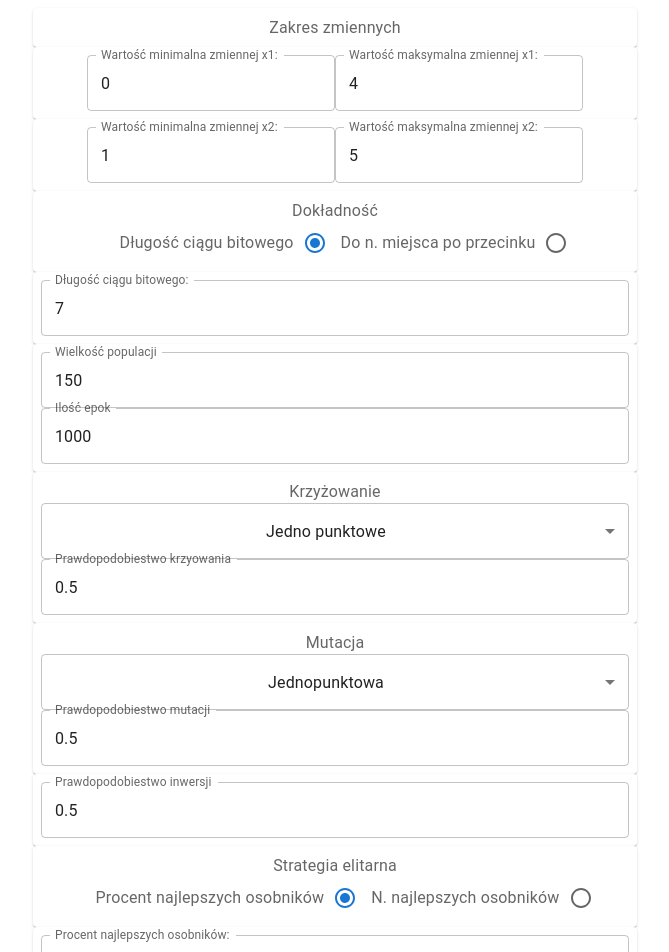
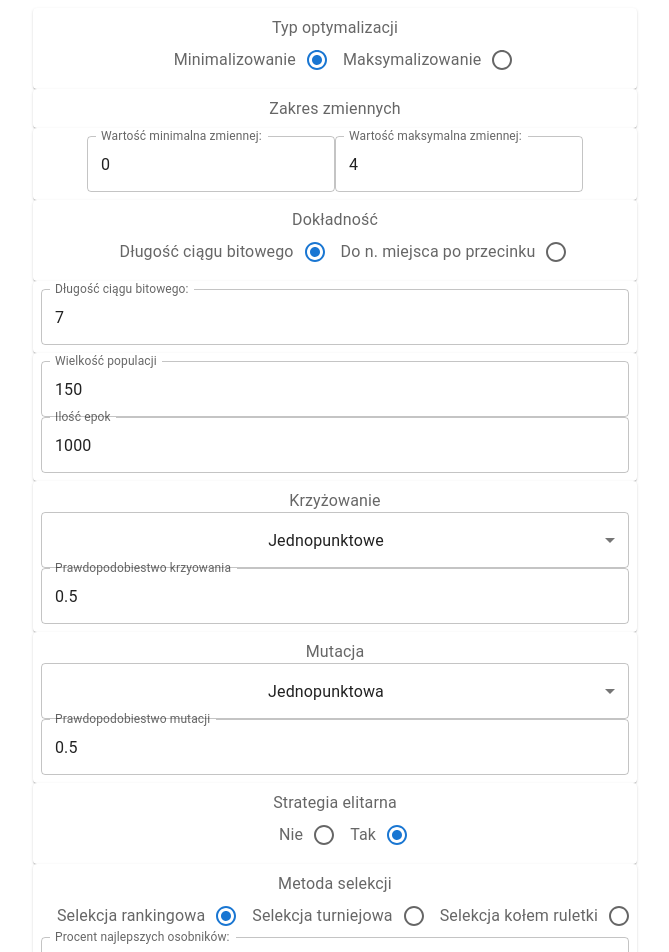
Before and after one commit to pdelfidali/ObliczeniaEwolucyjne, a React (Create React App) app in the folder react-app/: page / in a window 1280 px wide. Shown: the part 200-1152 px from the top of the page, without its empty margins (305-974 px from the left). Built offline with nearby package versions, Linux system fonts and the light colour scheme.

Commit message:
front fixes and addons idk

```diff
--- a/react-app/src/App.js
+++ b/react-app/src/App.js
@@ -3,12 +3,9 @@ import { useState } from "react";
 import "./App.css";
 import { ConfigForm } from "./components/ConfigForm";
 import { Plot } from "./components/Plot";
-import { Progress } from "./components/Progress";
 
 function App() {
   const [process_id, set_process_id] = useState(null);
-  const [process_finished, set_process_finished] = useState(false);
-  const [plot_path, set_plot_path] = useState(null);
 
   return (
     <Stack
@@ -18,16 +15,10 @@ function App() {
       style={{ minHeight: "100vh" }}
     >
       <Typography variant="h1">Obliczenia Ewolucyjne</Typography>
-      {process_id === null && !process_finished && (
+      {process_id === null && (
         <ConfigForm set_process_id={(id) => set_process_id(id)} />
       )}
-      {process_id !== null && !process_finished && (
-        <Progress
-          process_id={process_id}
-          set_process_finished={() => set_process_finished(true)}
-        />
-      )}
-      {process_finished && <Plot filename={"68baa72c-ef2a-45d8-923b-8c8f5724b794.png"} />}
+      {process_id !== null && <Plot process_id={process_id} />}
     </Stack>
   );
 }
--- a/react-app/src/components/ConfigForm.js
+++ b/react-app/src/components/ConfigForm.js
@@ -12,23 +12,13 @@ import {
   MenuItem,
   Button,
 } from "@mui/material";
-import { styled } from "@mui/material/styles";
-
-const Item = styled(Paper)(({ theme }) => ({
-  backgroundColor: theme.palette.mode === "dark" ? "#1A2027" : "#fff",
-  ...theme.typography.body2,
-  padding: theme.spacing(1),
-  textAlign: "center",
-  color: theme.palette.text.secondary,
-}));
+ import { Item } from "./Item";
 
 export const ConfigForm = (props) => {
   const formik = useFormik({
     initialValues: {
-      x1MaxVal: 4,
-      x1MinVal: 0,
-      x2MaxVal: 5,
-      x2MinVal: 1,
+      minValue: 0,
+      maxValue: 4,
       precisionType: "bitsLength",
       precisionVal: 7,
       populationSize: 150,
@@ -38,10 +28,10 @@ export const ConfigForm = (props) => {
     mutationType: "one",
     mutationProbability: 0.5,
     inversionProbability: 0.5,
-    eliteStrategyType: "percent",
-    eliteStrategyValue: 25,
+    eliteStrategy: true,
     selectionType: "rank",
     selectionValue: 0.3,
+    optimizationMode: "min"
     },
     onSubmit: (values) => {
       const requestOptions = {
@@ -57,47 +47,65 @@ export const ConfigForm = (props) => {
     },
   });
 
+  let selectionLabel;
+  switch(formik.values.selectionType){
+    case "rank":
+      selectionLabel = "Procent najlepszych osobników:"
+      break;
+    case "roulette":
+      selectionLabel = "Ilość losowań:"
+      break;
+    default:
+      selectionLabel = "Wielkość turnieju:"
+      break;
+  }
+
   return (
       <form onSubmit={formik.handleSubmit}>
+        <Item>
+          <FormControl>
+            <FormLabel>Typ optymalizacji</FormLabel>
+            <RadioGroup
+              row
+              name="optimizationMode"
+              onChange={formik.handleChange}
+              value={formik.values.optimizationMode}
+            >
+              <FormControlLabel
+                value={"min"}
+                control={<Radio />}
+                label="Minimalizowanie"
+                labelPlacement="start"
+              />
+              <FormControlLabel
+                value={"max"}
+                control={<Radio />}
+                label="Maksymalizowanie"
+                labelPlacement="start"
+              />
+            </RadioGroup>
+          </FormControl>
+        </Item>
         <Item>
           <FormLabel>Zakres zmiennych</FormLabel>
         </Item>
         <Item>
           <TextField
             type="number"
-            label="Wartość minimalna zmiennej x1:"
-            id="x1MinVal"
-            name="x1MinVal"
+            label="Wartość minimalna zmiennej:"
+            id="minValue"
+            name="minValue"
             onChange={formik.handleChange}
-            value={formik.values.x1MinVal}
+            value={formik.values.minValue}
           />
 
           <TextField
             type="number"
-            label="Wartość maksymalna zmiennej x1:"
-            id="x1MaxVal"
-            name="x1MaxVal"
+            label="Wartość maksymalna zmiennej:"
+            id="maxValue"
+            name="maxValue"
             onChange={formik.handleChange}
-            value={formik.values.x1MaxVal}
-          />
-        </Item>
-        <Item>
-          <TextField
-            type="number"
-            label="Wartość minimalna zmiennej x2:"
-            id="x2MinVal"
-            name="x2MinVal"
-            onChange={formik.handleChange}
-            value={formik.values.x2MinVal}
-          />
-
-          <TextField
-            type="number"
-            label="Wartość maksymalna zmiennej x2:"
-            id="x2MaxVal"
-            name="x2MaxVal"
-            onChange={formik.handleChange}
-            value={formik.values.x2MaxVal}
+            value={formik.values.maxValue}
           />
         </Item>
         <Item>
@@ -171,10 +179,10 @@ export const ConfigForm = (props) => {
               value={formik.values.crossoverType}
               onChange={formik.handleChange}
             >
-              <MenuItem value="one">Jedno punktowe</MenuItem>
-              <MenuItem value="two">Dwu punktowe</MenuItem>
-              <MenuItem value="three">Trzy punktowe</MenuItem>
-              <MenuItem value="homogeneous">Jednorodne</MenuItem>
+              <MenuItem value="one">Jednopunktowe</MenuItem>
+              <MenuItem value="two">Dwupunktowe</MenuItem>
+              <MenuItem value="three">Trzypunktowe</MenuItem>
+              <MenuItem value="homo">Jednorodne</MenuItem>
             </Select>
             <TextField
               inputProps={{ type: "number", min: 0, max: 1 }}
@@ -197,7 +205,8 @@ export const ConfigForm = (props) => {
             >
               <MenuItem value="one">Jednopunktowa</MenuItem>
               <MenuItem value="two">Dwupunktowa</MenuItem>
-              <MenuItem value="border">Brzegowa</MenuItem>
+              <MenuItem value="edge">Brzegowa</MenuItem>
+              <MenuItem value="inv">Inwersja</MenuItem>
             </Select>
             <TextField
               inputProps={{ type: "number", min: 0, max: 1 }}
@@ -210,54 +219,28 @@ export const ConfigForm = (props) => {
           </FormControl>
         </Item>
         <Item>
-          <TextField
-            fullWidth
-            inputProps={{ type: "number", min: 0, max: 1 }}
-            label={"Prawdopodobiestwo inwersji"}
-            id="inversionProbability"
-            name="inversionProbability"
-            onChange={formik.handleChange}
-            value={formik.values.inversionProbability}
-          />
-        </Item>
-        <Item>
           <FormControl>
             <FormLabel>Strategia elitarna</FormLabel>
             <RadioGroup
               row
-              name="eliteStrategyType"
+              name="eliteStrategy"
               onChange={formik.handleChange}
-              value={formik.values.eliteStrategyType}
+              value={formik.values.eliteStrategy}
             >
               <FormControlLabel
-                value={"percent"}
+                value={false}
                 control={<Radio />}
-                label="Procent najlepszych osobników"
+                label="Nie"
                 labelPlacement="start"
               />
               <FormControlLabel
-                value={"n-best"}
+                value={true}
                 control={<Radio />}
-                label="N. najlepszych osobników"
+                label="Tak"
                 labelPlacement="start"
               />
             </RadioGroup>
           </FormControl>
-        </Item>
-        <Item>
-          <TextField
-            fullWidth
-            inputProps={{ type: "number", min: 0, max: 50 }}
-            label={
-              formik.values.eliteStrategyType === "percent"
-                ? "Procent najlepszych osobników:"
-                : "N. najlepszych osobników:"
-            }
-            id="eliteStrategyValue"
-            name="eliteStrategyValue"
-            onChange={formik.handleChange}
-            value={formik.values.eliteStrategyValue}
-          />
         </Item>
         <Item>
           <FormControl>
@@ -281,27 +264,21 @@ export const ConfigForm = (props) => {
                 labelPlacement="start"
               />
               <FormControlLabel
-                value={"roulette_wheel"}
+                value={"roulette"}
                 control={<Radio />}
                 label="Selekcja kołem ruletki"
                 labelPlacement="start"
               />
             </RadioGroup>
-            {formik.values.selectionType !== "roulette_wheel" && (
               <TextField
                 fullWidth
                 inputProps={{ type: "number", min: 0, max: 50 }}
-                label={
-                  formik.values.selectionType === "rank"
-                    ? "Procent najlepszych osobników:"
-                    : "N. najlepszych osobników:"
-                }
+                label={selectionLabel}
                 id="selection.value"
                 name="selection.value"
                 onChange={formik.handleChange}
                 value={formik.values.selectionValue}
               />
-            )}
           </FormControl>
         </Item>
         <Item>
--- /dev/null
+++ b/react-app/src/components/Item.js
@@ -0,0 +1,12 @@
+import { styled } from "@mui/material/styles";
+import {
+    Paper,
+  } from "@mui/material";
+
+export const Item = styled(Paper)(({ theme }) => ({
+    backgroundColor: theme.palette.mode === "dark" ? "#1A2027" : "#fff",
+    ...theme.typography.body2,
+    padding: theme.spacing(1),
+    textAlign: "center",
+    color: theme.palette.text.secondary,
+  }));
--- a/react-app/src/components/Plot.js
+++ b/react-app/src/components/Plot.js
@@ -1,7 +1,57 @@
-import React from "react";
+import React, { useState, useRef, useEffect } from "react";
+import { CircularProgress, Box, Typography, Stack } from "@mui/material";
+import { Item } from "./Item";
+
 export const Plot = (props) => {
-    alert(props.filename)
+  const [plot, setPlot] = useState(null);
+  const [time, setTime] = useState(0);
+
+  const ref = useRef(null);
+
+  const callApi = () => {
+    fetch(`http://127.0.0.1:8000/epoch/${props.process_id}`)
+      .then((res) => {
+        return res.json();
+      })
+      .then((data) => {
+        console.log(data.filename)
+        if (data.filename !== undefined) {
+          setPlot(data.filename);
+        } else {
+          setTime(time + 1);
+        }
+      })
+      .catch((err) => console.warn(err));
+  };
+
+  useEffect(() => {
+    ref.current = setInterval(callApi, 1000);
+
+    return () => {
+      if (ref.current) {
+        clearInterval(ref.current);
+      }
+    };
+  }, [time]);
+
   return (
-      <img src={process.env.PUBLIC_URL + '/plots/' + props.filename} alt="Wykres przedstawiajacy blad w kolejnych epokach."/>
+    <Box>
+      {plot === null && (
+        <>
+          <Item>
+            <CircularProgress />
+          </Item>
+          <Item>
+            <Typography variant="h3">{`Czas wykonywania algorytmu: ${time}s`}</Typography>
+          </Item>
+        </>
+      )}
+      {plot !== null && (
+        <img
+          src={process.env.PUBLIC_URL + "/plots/" + plot}
+          alt="Wykres przedstawiajacy blad w kolejnych epokach."
+        />
+      )}
+    </Box>
   );
 };
--- a/react-app/src/components/Progress.js
+++ /dev/null
@@ -1,49 +0,0 @@
-import { useState, useEffect } from "react";
-import { CircularProgress, Box, Typography, Stack } from "@mui/material";
-
-const CircularProgressWithLabel = (props) => {
-  return (
-    <Box sx={{ position: "relative", display: "inline-flex" }}>
-      <CircularProgress variant="determinate" {...props} />
-      <Box
-        sx={{
-          top: 0,
-          left: 0,
-          bottom: 0,
-          right: 0,
-          position: "absolute",
-          display: "flex",
-          alignItems: "center",
-          justifyContent: "center",
-        }}
-      >
-        <Typography variant="caption" component="div" color="text.secondary">
-          {`${Math.round(props.value)}%`}
-        </Typography>
-      </Box>
-    </Box>
-  );
-};
-export const Progress = (props) => {
-  const [progress, setProgress] = useState(0);
-
-  useEffect(() => {
-    function getProgress() {
-      fetch("http://127.0.0.1:8000/epoch/" + props.process_id)
-        .then((result) => result.json())
-        .then((result) => {
-          setProgress(result.progress);
-          if (result.progress === 1) {
-            props.set_process_finished();
-          }
-        });
-    }
-    getProgress();
-    const interval = setInterval(() => getProgress(), 1000);
-    return () => {
-      clearInterval(interval);
-    };
-  }, []);
-
-  return <CircularProgressWithLabel value={progress * 100} />;
-};
```
Also changed, not shown: react-app/src/components/PrecisionInput.js (deleted, +0 -15 lines).
